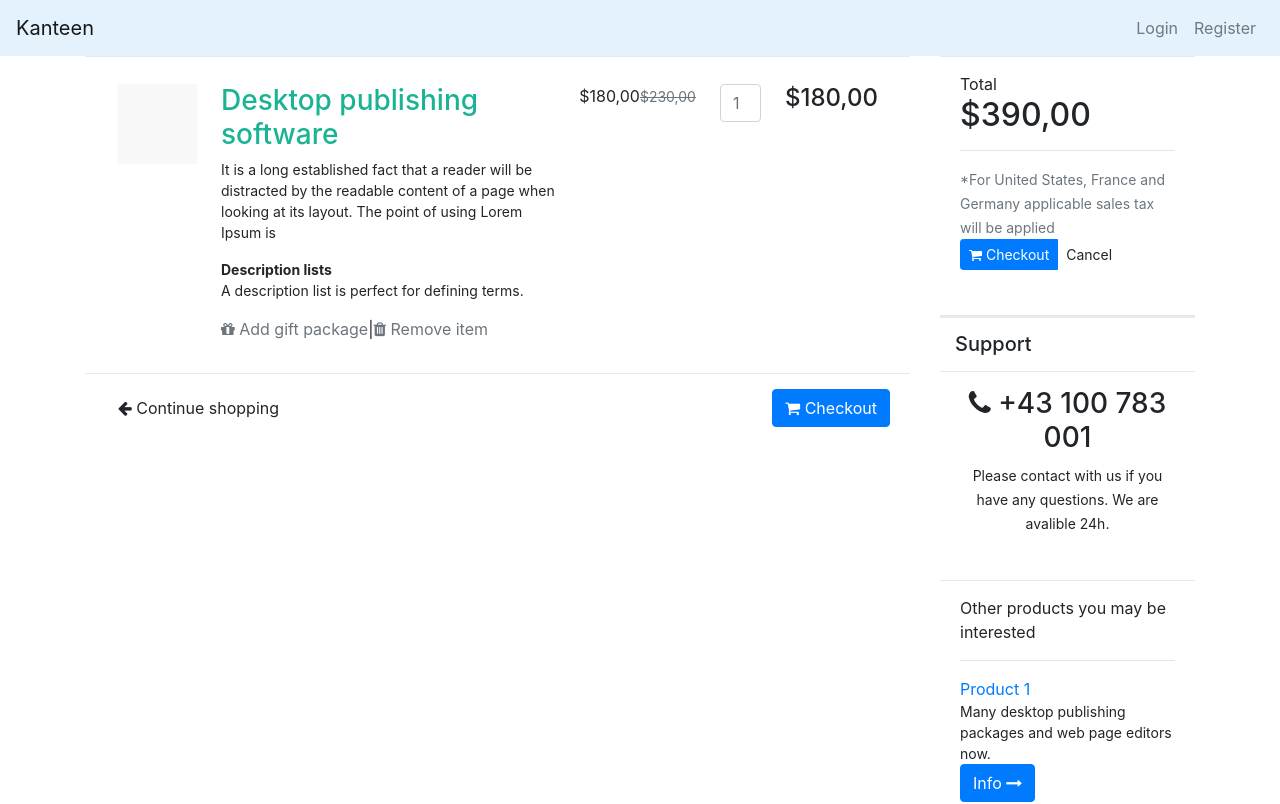
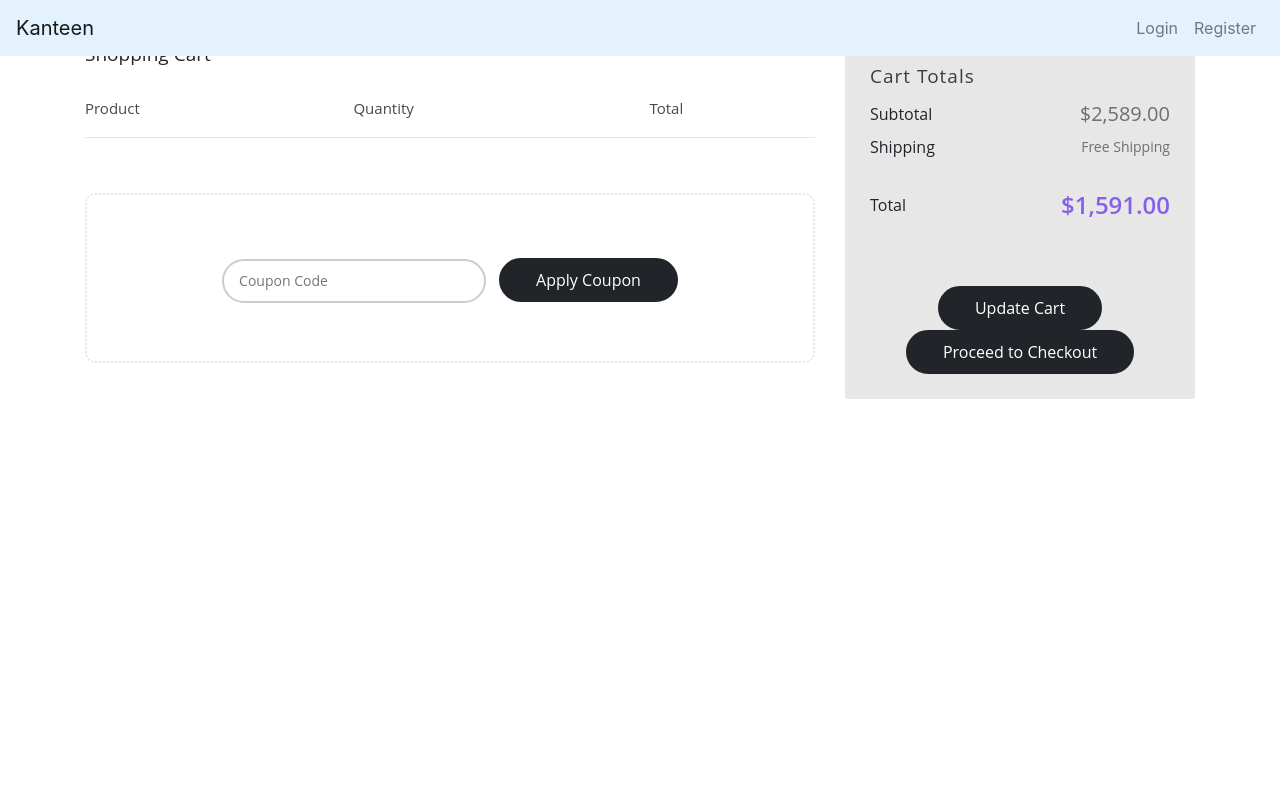
Before and after one commit to Abhinav-Reddy-k/kanteen, a React (Create React App) app: page /cart in a window 1280 px wide. Shown: the top 804 px of the page. Built offline with nearby package versions, Linux system fonts and the light colour scheme.

Commit message:
Cart UI and functionality , products grid Ui added

```diff
--- a/src/features/cart/cart.css
+++ b/src/features/cart/cart.css
@@ -1,93 +1,189 @@
-body{margin-top:20px;
-  background:#eee;
+.cart-wrap {
+	padding: 40px 0;
+	font-family: 'Open Sans', sans-serif;
 }
-h3 {
-  font-size: 16px;
+.main-heading {
+	font-size: 19px;
+	margin-bottom: 20px;
 }
-.text-navy {
-  color: #1ab394;
+.table-cart table {
+    width: 100%;
 }
-.cart-product-imitation {
-text-align: center;
-padding-top: 30px;
-height: 80px;
-width: 80px;
-background-color: #f8f8f9;
+.table-cart thead {
+    border-bottom: 1px solid #e5e5e5;
+    margin-bottom: 5px;
 }
-.product-imitation.xl {
-padding: 120px 0;
+.table-cart thead tr th {
+    padding: 8px 0 18px;
+    color: #484848;
+    font-size: 15px;
+    font-weight: 400;
 }
-.product-desc {
-padding: 20px;
-position: relative;
+.table-cart tr td {
+    padding: 40px 0 27px;
+    vertical-align: middle;
 }
-.ecommerce .tag-list {
-padding: 0;
+.table-cart tr td:nth-child(1) {
+    width: 52%;
 }
-.ecommerce .fa-star {
-color: #d1dade;
+.table-cart tr td:nth-child(2) {
+    width: 26%;
 }
-.ecommerce .fa-star.active {
-color: #f8ac59;
+.table-cart tr td:nth-child(3) {
+    width: 13.333%;
 }
-.ecommerce .note-editor {
-border: 1px solid #e7eaec;
+.table-cart tr td:nth-child(4) {
+    width: 8.667%;
+    text-align: right;
 }
-table.shoping-cart-table {
-margin-bottom: 0;
+.table-cart tr td .img-product {
+    width: 72px;
+    float: left;
+    margin-left: 8px;
+    margin-right: 31px;
+    line-height: 63px;
 }
-table.shoping-cart-table tr td {
-border: none;
-text-align: right;
+.table-cart tr td .img-product img {
+	width: 100%;
 }
-table.shoping-cart-table tr td.desc,
-table.shoping-cart-table tr td:first-child {
-text-align: left;
+.table-cart tr td .name-product {
+    font-size: 15px;
+    color: #484848;
+    padding-top: 8px;
+    line-height: 24px;
+    width: 50%;
 }
-table.shoping-cart-table tr td:last-child {
-width: 80px;
+.table-cart tr td .price {
+    text-align: right;
+    line-height: 64px;
+    margin-right: 40px;
+    color: #989898;
+    font-size: 16px;
+    font-family: 'Nunito';
 }
-.ibox {
-clear: both;
-margin-bottom: 25px;
-margin-top: 0;
-padding: 0;
+.table-cart tr td .quanlity {
+    position: relative;
 }
-.ibox.collapsed .ibox-content {
-display: none;
+.product-count .qtyminus,
+.product-count .qtyplus {
+	width: 34px;
+    height: 34px;
+    background: transparent;
+    text-align: center;
+    font-size: 19px;
+    line-height: 34px;
+    color: #000;
+    cursor: pointer;
+    font-weight: 600;
 }
-.ibox:after,
-.ibox:before {
-display: table;
+.product-count .qtyminus {
+    line-height: 32px;
 }
-.ibox-title {
--moz-border-bottom-colors: none;
--moz-border-left-colors: none;
--moz-border-right-colors: none;
--moz-border-top-colors: none;
-background-color: #ffffff;
-border-color: #e7eaec;
-border-image: none;
-border-style: solid solid none;
-border-width: 3px 0 0;
-color: inherit;
-margin-bottom: 0;
-padding: 14px 15px 7px;
-min-height: 48px;
+.product-count .qtyminus {
+	border-radius: 3px 0 0 3px;
 }
-.ibox-content {
-background-color: #ffffff;
-color: inherit;
-padding: 15px 20px 20px 20px;
-border-color: #e7eaec;
-border-image: none;
-border-style: solid solid none;
-border-width: 1px 0;
+.product-count .qtyplus {
+	border-radius: 0 3px 3px 0;
 }
-.ibox-footer {
-color: inherit;
-border-top: 1px solid #e7eaec;
-font-size: 90%;
-background: #ffffff;
-padding: 10px 15px;
+.product-count .qty {
+	width: 60px;
+	text-align: center;
+	border: none;
 }
+.count-inlineflex {
+	display: inline-flex;
+	border: solid 2px #ccc;
+	border-radius: 20px;
+}
+.total {
+	font-size: 24px;
+	font-weight: 600;
+	color: #8660e9;
+}
+.display-flex {
+	display: flex;
+}
+.align-center {
+	align-items: center;
+}
+
+.coupon-box {
+    padding: 63px 0 58px;
+    text-align: center;
+    border: 2px dotted #e5e5e5;
+    border-radius: 10px;
+    margin-top: 55px;
+}
+.coupon-box form input {
+    display: inline-block;
+    width: 264px;
+    margin-right: 13px;
+    height: 44px;
+    border-radius: 25px;
+    border: solid 2px #cccccc;
+    padding: 5px 15px;
+    font-size: 14px;
+}
+input:focus {
+	outline: none;
+	box-shadow: none;
+}
+.round-black-btn {
+	border-radius: 25px;
+    background: #212529;
+    color: #fff;
+    padding: 8px 35px;
+    display: inline-block;
+    border: solid 2px #212529;
+    transition: all 0.5s ease-in-out 0s;
+    cursor: pointer;
+}
+.round-black-btn:hover,
+.round-black-btn:focus {
+	background: transparent;
+	color: #212529;
+	text-decoration: none;
+}
+.cart-totals {
+	border-radius: 3px;
+	background: #e7e7e7;
+	padding: 25px;
+}
+.cart-totals h3 {
+	font-size: 19px;
+    color: #3c3c3c;
+    letter-spacing: 1px;
+    font-weight: 500;
+}
+.cart-totals table {
+	width: 100%;
+}
+.cart-totals table tr th,
+.cart-totals table tr td {
+	width: 50%;
+    padding: 3px 0;
+    vertical-align: middle;
+}
+.cart-totals table tr td:last-child {
+	text-align: right;
+}
+.cart-totals table tr td.subtotal {
+	font-size: 20px;
+    color: #6f6f6f;
+}
+.cart-totals table tr td.free-shipping {
+	font-size: 14px;
+    color: #6f6f6f;
+}
+.cart-totals table tr.total-row td {
+	padding-top: 25px;
+}
+.cart-totals table tr td.price-total {
+	font-size: 24px;
+    font-weight: 600;
+    color: #8660e9;
+}
+.btn-cart-totals {
+	text-align: center;
+    margin-top: 60px;
+}
--- a/src/features/cart/cart.jsx
+++ b/src/features/cart/cart.jsx
@@ -1,174 +1,106 @@
 import React, { Fragment } from "react";
+import { useDispatch, useSelector } from "react-redux";
+import { setQuantity } from "../homePage/homeSlice";
 import "./cart.css";
 
 function Cart() {
+  const cart = useSelector((state) => state.entities.home.cart);
+  const food = useSelector((state) => state.entities.home.food);
+  const dispatch = useDispatch();
+
   return (
     <Fragment>
-      <div className="container">
-        <div className="wrapper wrapper-content animated fadeInRight">
-          <div className="row">
-            <div className="col-md-9">
-              <div className="ibox">
-                <div className="ibox-title">
-                  <span className="pull-right">
-                    (<strong>5</strong>) items
-                  </span>
-                  <h5>Items in your cart</h5>
-                </div>
-                <div className="ibox-content">
-                  <div className="table-responsive">
-                    <table className="table shoping-cart-table">
-                      <tbody>
+      <div class="cart-wrap">
+        <div class="container">
+          <div class="row">
+            <div class="col-lg-8">
+              <div class="main-heading">Shopping Cart</div>
+              <div class="table-cart">
+                <table>
+                  <thead>
+                    <tr>
+                      <th>Product</th>
+                      <th>Quantity</th>
+                      <th>Total</th>
+                      <th></th>
+                    </tr>
+                  </thead>
+                  <tbody>
+                    {cart.map(obj => {
+                      let data = food.filter(item => item._id === obj.item);
+                      // console.log(data);
+                      return (
                         <tr>
-                          <td width="90">
-                            <div className="cart-product-imitation"></div>
-                          </td>
-                          <td className="desc">
-                            <h3>
-                              <a href="#" className="text-navy">
-                                Desktop publishing software
-                              </a>
-                            </h3>
-                            <p className="small">
-                              It is a long established fact that a reader will
-                              be distracted by the readable content of a page
-                              when looking at its layout. The point of using
-                              Lorem Ipsum is
-                            </p>
-                            <dl className="small m-b-none">
-                              <dt>Description lists</dt>
-                              <dd>
-                                A description list is perfect for defining
-                                terms.
-                              </dd>
-                            </dl>
-
-                            <div className="m-t-sm">
-                              <a href="#" className="text-muted">
-                                <i className="fa fa-gift"></i> Add gift package
-                              </a>
-                              |
-                              <a href="#" className="text-muted">
-                                <i className="fa fa-trash"></i> Remove item
-                              </a>
+                          <td>
+                            <div class="display-flex align-center">
+                              <div class="img-product">
+                                <img src={data[0].url} class="mCS_img_loaded" />
+                              </div>
+                              <div class="name-product">
+                                {data[0].name}
+                                <br />
+                              </div>
+                              <div class="price">
+                                {data[0].price}
+                              </div>
                             </div>
                           </td>
-
-                          <td>
-                            $180,00
-                            <s className="small text-muted">$230,00</s>
-                          </td>
-                          <td width="65">
-                            <input
-                              type="text"
-                              className="form-control"
-                              placeholder="1"
-                            />
+                          <td class="product-count">
+                            <form action="#" class="count-inlineflex">
+                              <div onClick={() => dispatch(setQuantity(obj.item,obj.quantity-1))} class="qtyminus">-</div>
+                              <input type="text" name="quantity" value={obj.quantity} class="qty" />
+                              <div onClick={() => dispatch(setQuantity(obj.item,obj.quantity+1))} class="qtyplus">+</div>
+                            </form>
                           </td>
                           <td>
-                            <h4>$180,00</h4>
+                            <div class="total">
+                              {data[0].price*obj.quantity}
+	                                    </div>
                           </td>
-                        </tr>
-                      </tbody>
-                    </table>
-                  </div>
-                </div>
-
-                <div className="ibox-content">
-                  <button className="btn btn-primary pull-right">
-                    <i className="fa fa fa-shopping-cart"></i> Checkout
-                  </button>
-                  <button className="btn btn-white">
-                    <i className="fa fa-arrow-left"></i> Continue shopping
-                  </button>
+                          <td>
+                            <a href="#" title="">
+                              <img src="images/icons/delete.png" alt="" class="mCS_img_loaded" />
+                            </a>
+                          </td>
+                        </tr>)
+                    })}
+                  </tbody>
+                </table>
+                <div class="coupon-box">
+                  <form action="#" method="get" accept-charset="utf-8">
+                    <div class="coupon-input">
+                      <input type="text" name="coupon code" placeholder="Coupon Code" />
+                      <button type="submit" class="round-black-btn">Apply Coupon</button>
+                    </div>
+                  </form>
                 </div>
               </div>
             </div>
-            <div className="col-md-3">
-              <div className="ibox">
-                <div className="ibox-title">
-                  <h5>Cart Summary</h5>
-                </div>
-                <div className="ibox-content">
-                  <span>Total</span>
-                  <h2 className="font-bold">$390,00</h2>
-
-                  <hr />
-                  <span className="text-muted small">
-                    *For United States, France and Germany applicable sales tax
-                    will be applied
-                  </span>
-                  <div className="m-t-sm">
-                    <div className="btn-group">
-                      <a href="#" className="btn btn-primary btn-sm">
-                        <i className="fa fa-shopping-cart"></i> Checkout
-                      </a>
-                      <a href="#" className="btn btn-white btn-sm">
-                        {" "}
-                        Cancel
-                      </a>
-                    </div>
+            <div class="col-lg-4">
+              <div class="cart-totals">
+                <h3>Cart Totals</h3>
+                <form action="#" method="get" accept-charset="utf-8">
+                  <table>
+                    <tbody>
+                      <tr>
+                        <td>Subtotal</td>
+                        <td class="subtotal">$2,589.00</td>
+                      </tr>
+                      <tr>
+                        <td>Shipping</td>
+                        <td class="free-shipping">Free Shipping</td>
+                      </tr>
+                      <tr class="total-row">
+                        <td>Total</td>
+                        <td class="price-total">$1,591.00</td>
+                      </tr>
+                    </tbody>
+                  </table>
+                  <div class="btn-cart-totals">
+                    <a href="#" class="update round-black-btn" title="">Update Cart</a>
+                    <a href="#" class="checkout round-black-btn" title="">Proceed to Checkout</a>
                   </div>
-                </div>
-              </div>
-
-              <div className="ibox">
-                <div className="ibox-title">
-                  <h5>Support</h5>
-                </div>
-                <div className="ibox-content text-center">
-                  <h3>
-                    <i className="fa fa-phone"></i> +43 100 783 001
-                  </h3>
-                  <span className="small">
-                    Please contact with us if you have any questions. We are
-                    avalible 24h.
-                  </span>
-                </div>
-              </div>
-
-              <div className="ibox">
-                <div className="ibox-content">
-                  <p className="font-bold">
-                    Other products you may be interested
-                  </p>
-                  <hr />
-                  <div>
-                    <a href="#" className="product-name">
-                      {" "}
-                      Product 1
-                    </a>
-                    <div className="small m-t-xs">
-                      Many desktop publishing packages and web page editors now.
-                    </div>
-                    <div className="m-t text-righ">
-                      <a
-                        href="#"
-                        className="btn btn-xs btn-outline btn-primary"
-                      >
-                        Info <i className="fa fa-long-arrow-right"></i>{" "}
-                      </a>
-                    </div>
-                  </div>
-                  <hr />
-                  <div>
-                    <a href="#" className="product-name">
-                      {" "}
-                      Product 2
-                    </a>
-                    <div className="small m-t-xs">
-                      Many desktop publishing packages and web page editors now.
-                    </div>
-                    <div className="m-t text-righ">
-                      <a
-                        href="#"
-                        className="btn btn-xs btn-outline btn-primary"
-                      >
-                        Info <i className="fa fa-long-arrow-right"></i>{" "}
-                      </a>
-                    </div>
-                  </div>
-                </div>
+                </form>
               </div>
             </div>
           </div>
--- a/src/features/homePage/homePage.jsx
+++ b/src/features/homePage/homePage.jsx
@@ -34,7 +34,7 @@ const HomePage = () => {
         </Link>
       )}
       <Categories tabs={["All", "MilkShake", "Fried Rice", "Drinks"]} />
-      <div className="row">
+      <div className="container row">
         <Items foodItems={foodItems} />
       </div>
     </Fragment>
```
Also changed, not shown: src/features/homePage/card.css (added, +34 -0 lines), src/features/homePage/card.jsx (+37 -23 lines), src/features/homePage/homeSlice.js (+22 -2 lines), package.json (line endings or trailing spaces), src/features/homePage/items.jsx (indentation only), 2 other files (tests, documents, lock files or other folders).
